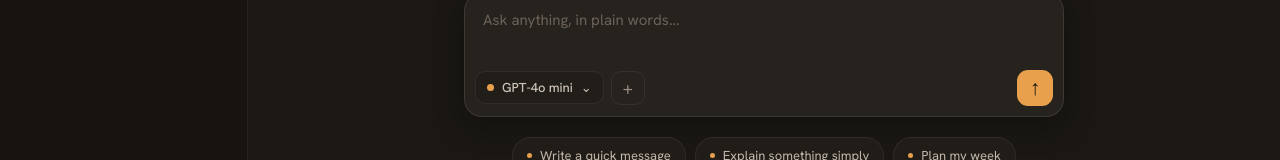
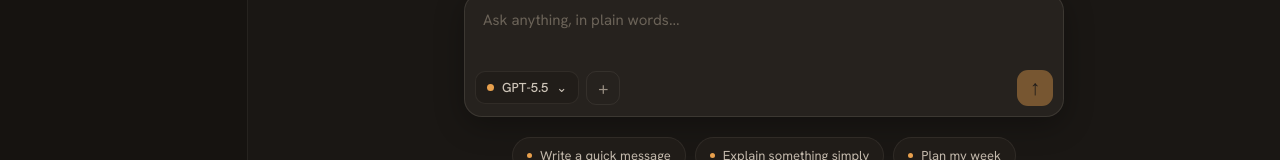
Before and after one commit to TroyOwens0493/modelPassFrontEnd, a Svelte app: page /chat in a window 1280 px wide. Shown: the part 344-504 px from the top of the page. Built offline with nearby package versions, Linux system fonts and the light colour scheme.

Commit message:
disable send message button when text has been entered

```diff
--- a/src/chat/MessageInput.svelte
+++ b/src/chat/MessageInput.svelte
@@ -2,16 +2,21 @@
     let { placeholder = "Ask anything, in plain words..." } = $props<{
         placeholder?: string;
     }>();
+    let query = $state("");
 </script>
 
 <div class="message-input">
-    <textarea aria-label="Message" {placeholder}></textarea>
+    <textarea aria-label="Message" {placeholder} bind:value={query}></textarea>
 
     <div class="composer-actions">
         <div class="composer-left">
-            <button class="model-pill" type="button" aria-label="Selected model">
+            <button
+                class="model-pill"
+                type="button"
+                aria-label="Selected model"
+            >
                 <span class="model-dot" aria-hidden="true"></span>
-                GPT-4o mini
+                GPT-5.5
                 <span aria-hidden="true">⌄</span>
             </button>
 
@@ -20,7 +25,12 @@
             </button>
         </div>
 
-        <button class="send-button" type="button" aria-label="Send message">
+        <button
+            class="send-button"
+            type="button"
+            aria-label="Send message"
+            disabled={!query}
+        >
             ↑
         </button>
     </div>
```
